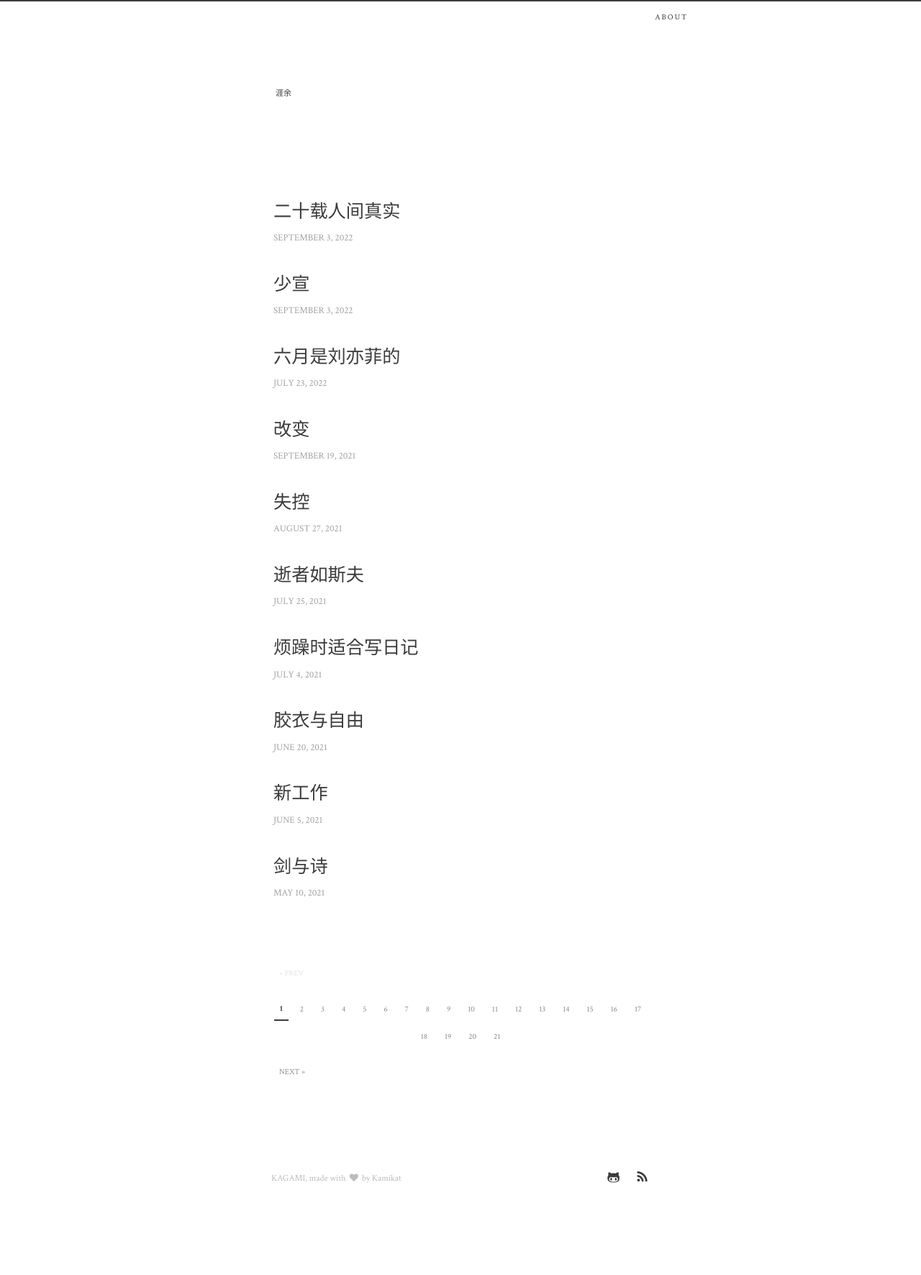
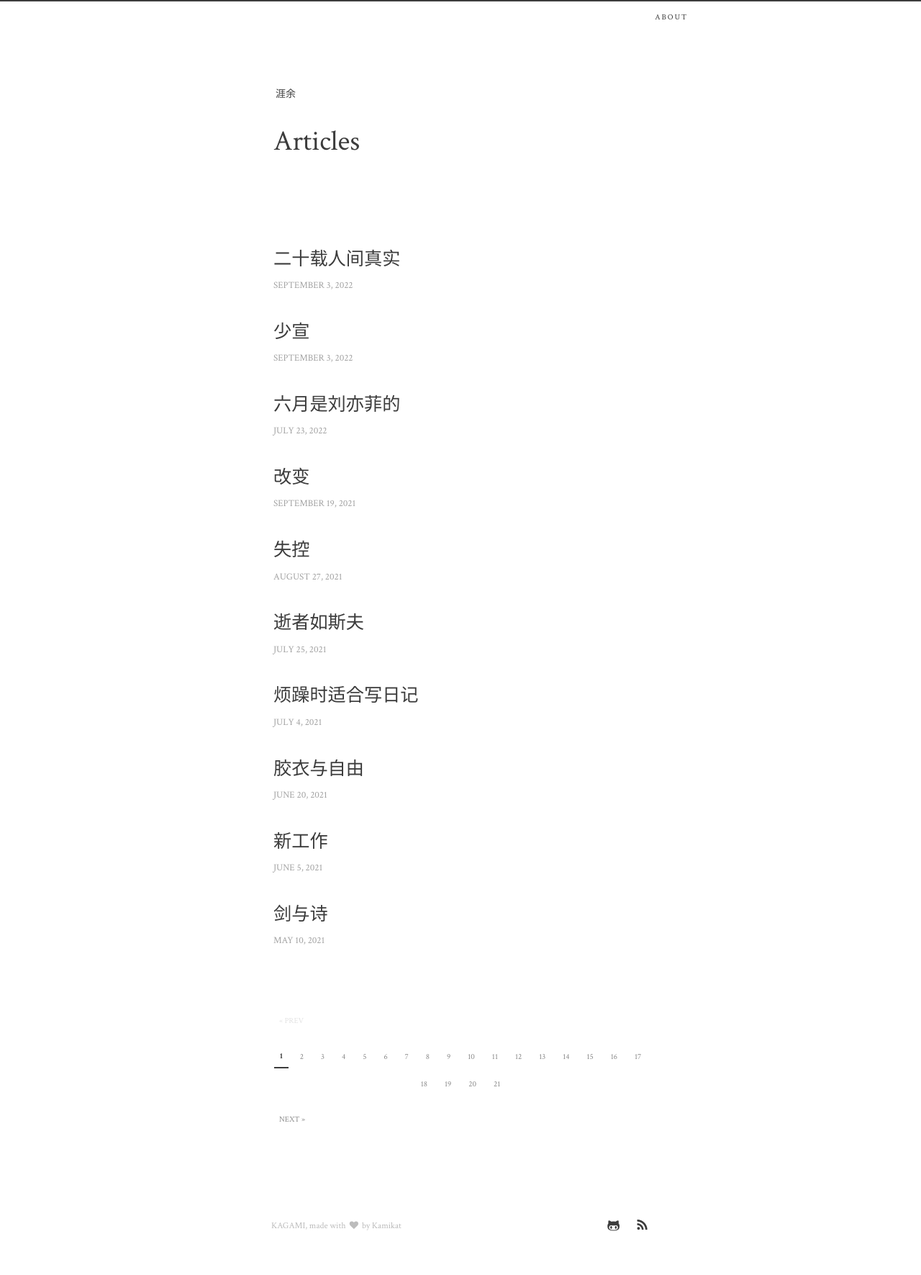
Before and after one commit to hangnotes/hangnotes.github.io, a Jekyll site: the page built from index.html, in a window 1280 px wide. Shown: the whole page at 72% size. Built offline with Jekyll 4.4.1, drawn with Linux system fonts in a browser that asks for light colours; the list of posts is cut into pages by our own code; before the commit the page ends 1704 px from its top, so only the background shows below that.

Commit message:
style: set home page title to Articles and increase title font size
Co-authored-by: Cursor <cursoragent@cursor.com>

```diff
--- a/_sass/kagami/_typography.scss
+++ b/_sass/kagami/_typography.scss
@@ -119,7 +119,7 @@ article {
 .site-title, .site-title:hover, .site-title:visited {
   display: inline-block;
   font-variant-caps: all-petite-caps;
-  font-size: 0.875em;
+  font-size: 1.1em;
   @include font-serif;
   border-bottom: none;
   white-space: nowrap;
@@ -145,6 +145,7 @@ article {
 .post-title {
   word-break: keep-all;
   margin-top: -0.5 * $font-size;
+  font-size: 2.2em;
 }
 
 .post-cover {
--- a/index.html
+++ b/index.html
@@ -1,3 +1,4 @@
 ---
 layout: home
+title: Articles
 ---
```
